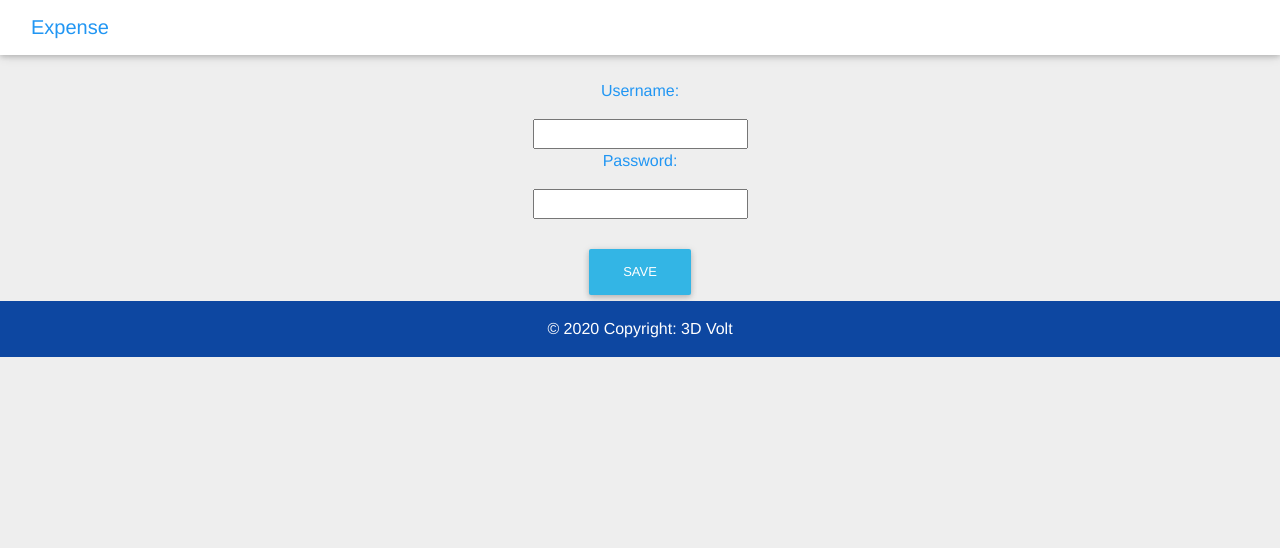
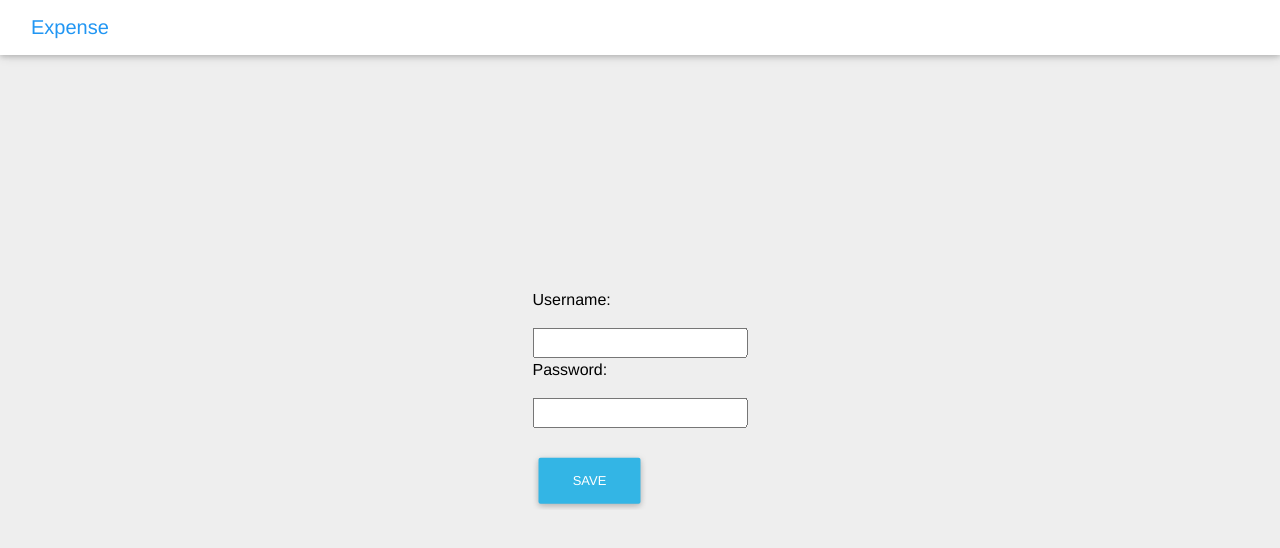
Before and after one commit to 3dvolt/expense-monitor, a Flask app: template templates/index.html in a window 1280 px wide. Shown: the part 1-549 px from the top of the page. Run offline with Flask 2, Linux system fonts and the light colour scheme; the template is opened without the code that fills it, so the values that code supplies are empty; some libraries are stand-ins or nearby versions.

Commit message:
centered view

```diff
--- a/static/css/style.min.css
+++ b/static/css/style.min.css
@@ -1 +1 @@
-.sidebar-fixed{height:100vh;width:270px;-webkit-box-shadow:0 2px 5px 0 rgba(0,0,0,.16),0 2px 10px 0 rgba(0,0,0,.12);box-shadow:0 2px 5px 0 rgba(0,0,0,.16),0 2px 10px 0 rgba(0,0,0,.12);z-index:1050;background-color:#fff;padding:0 1.5rem 1.5rem}.sidebar-fixed .list-group .active{-webkit-box-shadow:0 2px 5px 0 rgba(0,0,0,.16),0 2px 10px 0 rgba(0,0,0,.12);box-shadow:0 2px 5px 0 rgba(0,0,0,.16),0 2px 10px 0 rgba(0,0,0,.12);-webkit-border-radius:5px;border-radius:5px}.sidebar-fixed .logo-wrapper{padding:2.5rem}.sidebar-fixed .logo-wrapper img{max-height:50px}@media (min-width:1200px){.navbar,.page-footer,main{padding-left:270px}}@media (max-width:1199.98px){.sidebar-fixed{display:none}}
+.sidebar-fixed{height:100vh;width:270px;-webkit-box-shadow:0 2px 5px 0 rgba(0,0,0,.16),0 2px 10px 0 rgba(0,0,0,.12);box-shadow:0 2px 5px 0 rgba(0,0,0,.16),0 2px 10px 0 rgba(0,0,0,.12);z-index:1050;background-color:#fff;padding:0 1.5rem 1.5rem}.sidebar-fixed .list-group .active{-webkit-box-shadow:0 2px 5px 0 rgba(0,0,0,.16),0 2px 10px 0 rgba(0,0,0,.12);box-shadow:0 2px 5px 0 rgba(0,0,0,.16),0 2px 10px 0 rgba(0,0,0,.12);-webkit-border-radius:5px;border-radius:5px}.sidebar-fixed .logo-wrapper{padding:2.5rem}.sidebar-fixed .logo-wrapper img{max-height:50px}@media (min-width:1200px){.navbar,.page-footer,main{padding-left:270px}}@media (max-width:1199.98px){.sidebar-fixed{display:none}} .centerr {position: absolute;left: 50%;top: 50%;-webkit-transform: translate(-50%, -50%);transform: translate(-50%, -50%);}
--- a/templates/index.html
+++ b/templates/index.html
@@ -10,8 +10,8 @@
 <link rel="stylesheet" href="https://use.fontawesome.com/releases/v5.8.2/css/all.css">
 <link href="https://cdnjs.cloudflare.com/ajax/libs/twitter-bootstrap/4.4.1/css/bootstrap.min.css" rel="stylesheet">
 <link href="https://cdnjs.cloudflare.com/ajax/libs/mdbootstrap/4.11.0/css/mdb.min.css" rel="stylesheet">
-<link href="C:/Users/diego/Documents/EXP/static/css/style.min.css" rel="stylesheet">
-<link href="C:/Users/diego/Documents/EXP/static/css/calendar.css" rel="stylesheet">
+<link href="C:/Users/diego/Documents/EXP/expense-monitor/static/css/style.min.css" rel="stylesheet">
+<link href="C:/Users/diego/Documents/EXP/expense-monitor/static/css/calendar.css" rel="stylesheet">
 <link href="{{ url_for('static',filename='css/style.min.css') }}" rel="stylesheet">
 <link href="{{ url_for('static',filename='css/calendar.css') }}" rel="stylesheet">
 </head>
@@ -27,11 +27,10 @@
     </nav>
 	 </nav>
 	   </header>
-<div class="text-center">
-                        <i class="fas fa-chart-line fa-4x mb-3"></i>
+		<div class="centerr">
 						<form action="/check" method="POST">
-						<p class="blue-text">Username:</p> <input type="text" name="user"><br>
-						<p class="blue-text">Password:</p> <input type="password" name="psw"><br>
+						<p class="black-text">Username:</p> <input type="text" name="user"><br>
+						<p class="black-text">Password:</p> <input type="password" name="psw"><br>
 						<br>
                         <div >
                       <input class="btn btn-info" type="submit" value="Save">
@@ -39,11 +38,6 @@
                     </form>
                      </div>
 	 </body>
-  <footer class="footer text-center primary-color-dark darken-2">
-    <div class="py-3">
-     <a> © 2020 Copyright: 3D Volt</a>
-    </div>
-  </footer>
 
 <script type="text/javascript" src="https://cdnjs.cloudflare.com/ajax/libs/jquery/3.4.1/jquery.min.js"></script>
 <script type="text/javascript" src="https://cdnjs.cloudflare.com/ajax/libs/popper.js/1.14.4/umd/popper.min.js"></script>
```
Also changed, not shown: static/css/style.css (+7 -0 lines).
